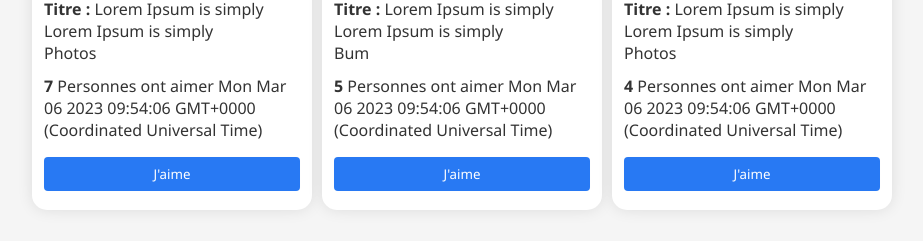
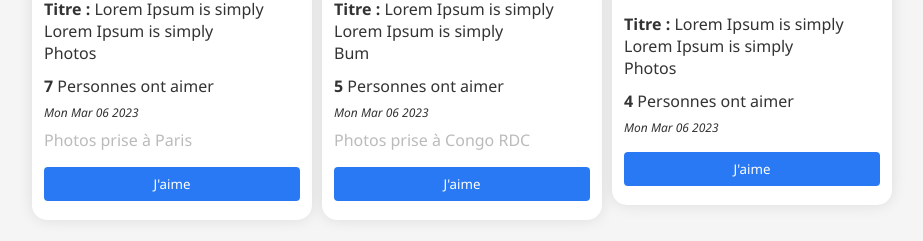
Before and after one commit to NdekoCode/angular-discovery, an Angular app: page / in a window 1280 px wide. Shown: the part 335-576 px from the top of the page, without its empty margins (178-1101 px from the left). Built offline with nearby package versions, Linux system fonts and the light colour scheme.

Commit message:
feat: add dynamic property with ngIf

```diff
--- a/src/app/card-footer/card-footer.component.html
+++ b/src/app/card-footer/card-footer.component.html
@@ -1,5 +1,7 @@
 
 <footer class="footer my-3">
-    <strong>{{ snaps }}</strong> Personnes ont aimer {{ createdDate }}
+    <strong>{{ snaps }}</strong> Personnes ont aimer
+    <p class="mt-1 my-2 dumb"><em>{{ createdDate.toDateString() }}</em></p>
+    <p class="mt-1 my-2 text-gray" *ngIf="location">Photos prise à {{ location }}</p>
     <button class="btn btn-primary" (click)="onIncrement()" type="button">{{ isLiked  ? "Je n'aime plus" : "J'aime"}}</button>
 </footer>
--- a/src/app/card-footer/card-footer.component.scss
+++ b/src/app/card-footer/card-footer.component.scss
@@ -3,3 +3,13 @@ button {
     width     : 100%;
     margin-top: 1rem;
 }
+
+.dumb {
+    font-size: 12px;
+    color    : #bbb;
+}
+
+.text-gray {
+
+    color: #bbb;
+}
--- a/src/app/card-footer/card-footer.component.ts
+++ b/src/app/card-footer/card-footer.component.ts
@@ -9,6 +9,7 @@ export class CardFooterComponent {
   @Input() snaps!: number;
   @Input() isLiked!: boolean;
   @Input() createdDate!: Date;
+  @Input() location?: string;
   onIncrement() {
     if (this.isLiked) {
       this.snaps--;
--- a/src/app/face-snap/face-snap.component.html
+++ b/src/app/face-snap/face-snap.component.html
@@ -2,6 +2,6 @@
   <app-image-snap [image]="faceSnap.imageURL" [title]="faceSnap.title"></app-image-snap>
 <main  class="card-body">
   <app-card-body [title]="faceSnap.title" [type]="type"></app-card-body>
-  <app-card-footer [createdDate]="faceSnap.createdDate" [snaps]="faceSnap.snaps" [isLiked]="isLiked"></app-card-footer>
+  <app-card-footer [createdDate]="faceSnap.createdDate" [snaps]="faceSnap.snaps" [isLiked]="isLiked" [location]="faceSnap.location"></app-card-footer>
 </main>
 </article>
```
